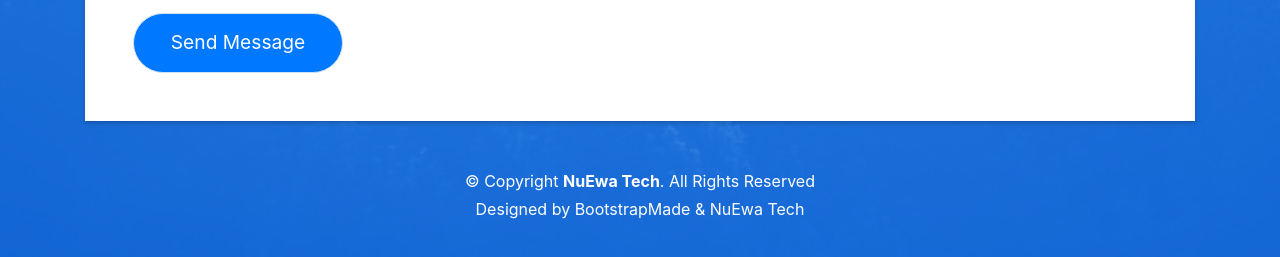
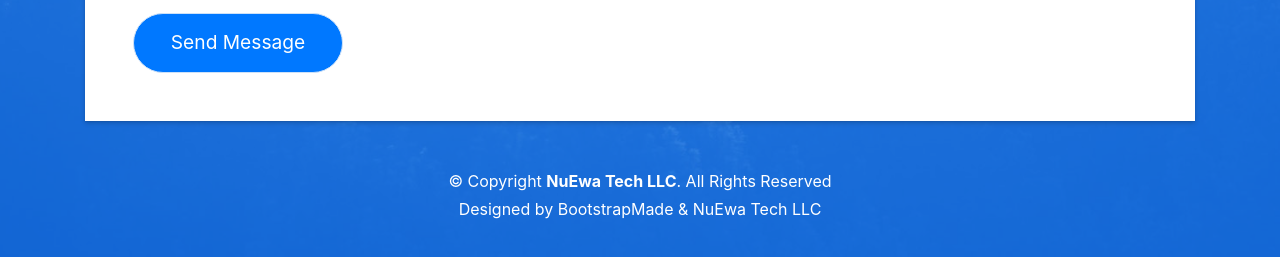
Before and after one commit to Moonwalkert3ch/Personal_Website, a website with bundled scripts: page index.html in a window 1280 px wide. Shown: the part 7702-7959 px from the top of the page. Built offline with nearby package versions, Linux system fonts and the light colour scheme; a web font is replaced by a local one.

Commit message:
added llc

```diff
--- a/index.html
+++ b/index.html
@@ -805,7 +805,7 @@
         <div class="row">
           <div class="col-sm-12">
             <div class="copyright-box">
-              <p class="copyright">&copy; Copyright <strong>NuEwa Tech</strong>. All Rights Reserved</p>
+              <p class="copyright">&copy; Copyright <strong>NuEwa Tech LLC</strong>. All Rights Reserved</p>
               <div class="credits">
                 <!--
                   All the links in the footer should remain intact.
@@ -813,7 +813,7 @@
                   Licensing information: https://bootstrapmade.com/license/
                   Purchase the pro version with working PHP/AJAX contact form: https://bootstrapmade.com/buy/?theme=DevFolio
                 -->
-                Designed by <a href="https://bootstrapmade.com/">BootstrapMade &amp; NuEwa Tech</a>
+                Designed by <a href="https://bootstrapmade.com/">BootstrapMade &amp; NuEwa Tech LLC</a>
               </div>
             </div>
           </div>
```
